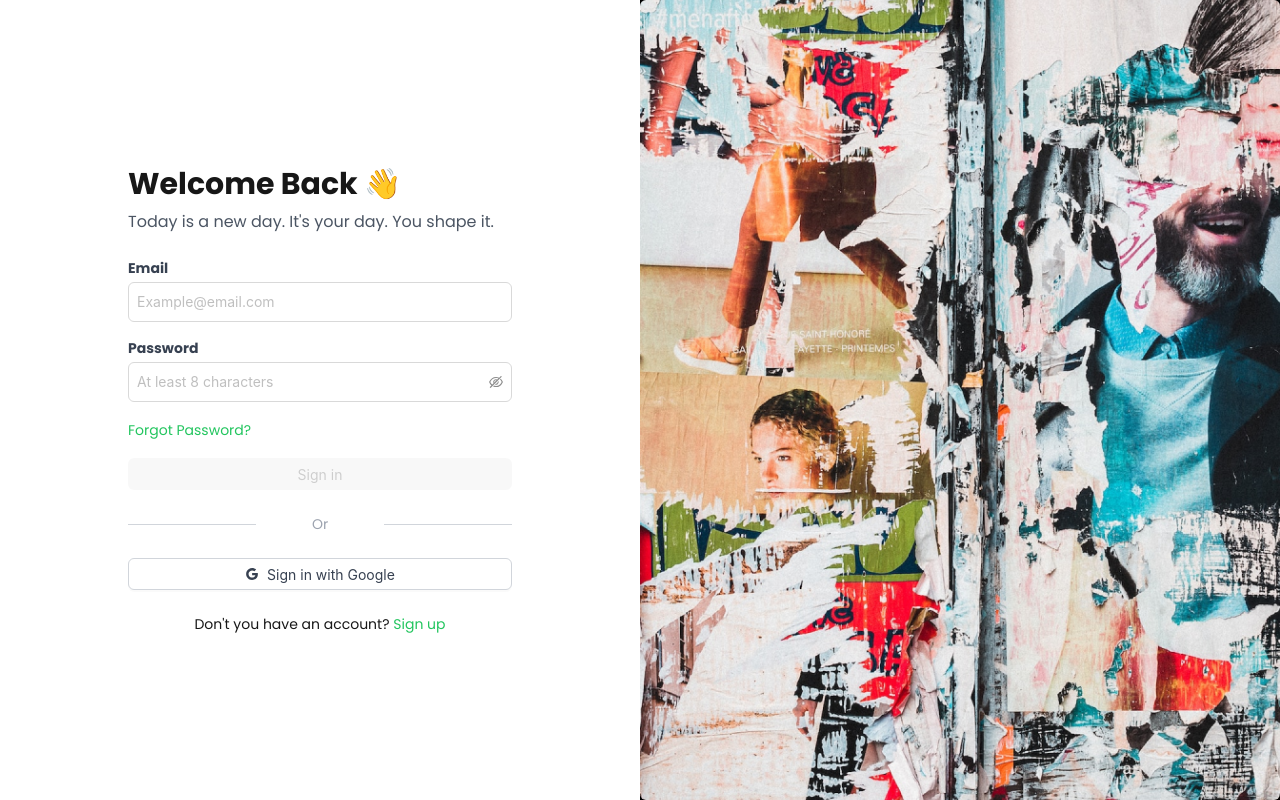
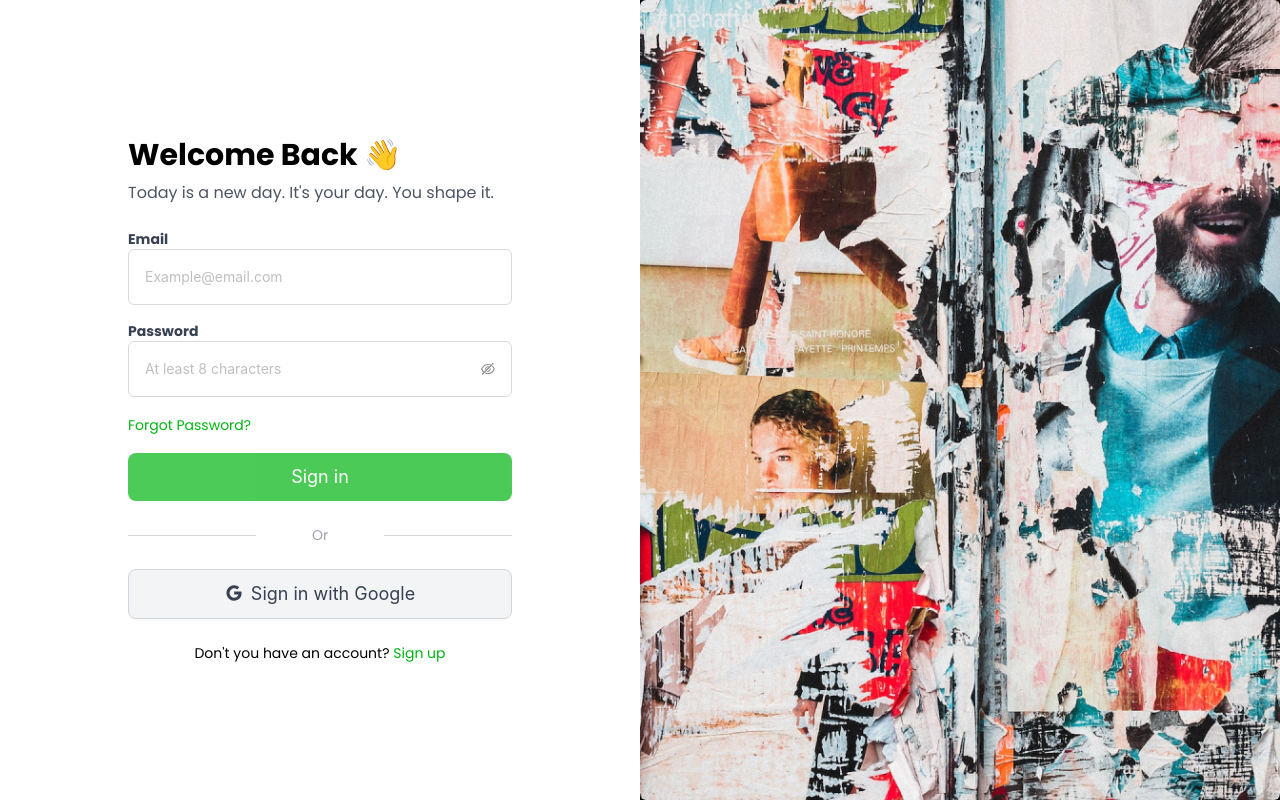
Before and after one commit to creativaPoetaLtd/que_code_fn, a Next.js app: page /auth/login in a window 1280 px wide. Built offline with nearby package versions, Linux system fonts and the light colour scheme.

Commit message:
feat: removing dark mode and changing layout for the project

```diff
--- a/app/auth/login/page.tsx
+++ b/app/auth/login/page.tsx
@@ -1,11 +1,15 @@
 'use client';
-import { Input, Button, notification } from 'antd';
+import { notification } from 'antd';
 import { GoogleOutlined } from '@ant-design/icons';
 import React, { useEffect, useState } from 'react';
 import { useRouter } from 'next/navigation';
 import axios from 'axios';
 import ImageSection from '../ImageSection';
 import baseUrl, { mainUrl } from '@/helpers/baseUrl';
+import Button from '@/components/ui/Button';
+import Input from '@/components/ui/Input';
+import InputPassword from '@/components/ui/InputPassword';
+import Label from '@/components/ui/Label';
 
 const LoginPage: React.FC = () => {
   const [email, setEmail] = useState('');
@@ -140,33 +144,32 @@ const LoginPage: React.FC = () => {
         </p>
         <form className="mt-6" onSubmit={(e) => e.preventDefault()}>
           <div className="mb-4">
-            <label htmlFor="email" className="block text-sm font-semibold text-gray-700">Email</label>
+            <Label htmlFor='email'>Email</Label>
             <Input
               type="email"
               value={email}
               onChange={(e) => setEmail(e.target.value)}
               placeholder="Example@email.com"
-              className="mt-1 p-2 rounded-md"
+              className="p-4 rounded-md"
             />
           </div>
           <div className="mb-4">
-            <label htmlFor="password" className="block text-sm font-semibold text-gray-700">Password</label>
-            <Input.Password
+            <Label htmlFor='password'>Password</Label>
+            <InputPassword
               value={password}
               onChange={(e) => setPassword(e.target.value)}
               placeholder="At least 8 characters"
-              className="mt-1 p-2 rounded-md"
             />
           </div>
 
-          <a href="forgot-password" className="text-sm text-green-500 hover:underline">
+          <a href="forgot-password" className="text-sm text-[#00B512] hover:underline">
             Forgot Password?
           </a>
 
           <Button
             type="primary"
             onClick={handleLogin}
-            className={`w-full mt-4 bg-green-500 border-none hover:bg-green-600
+            className={`w-full !mt-4 !py-6 text-lg rounded-lg border-none text-white hover:bg-[#2dc93d] hover:text-white
               ${loading || !email || !password ? 'opacity-70 cursor-not-allowed' : ''}`}
             loading={loading}
             disabled={!email || !password || loading}
@@ -183,14 +186,14 @@ const LoginPage: React.FC = () => {
 
         <Button
           icon={<GoogleOutlined />}
-          className="w-full flex justify-center items-center border-gray-300 text-gray-700 hover:bg-gray-100"
+          className="w-full flex justify-center text-lg py-6 items-center bg-gray-100 border-gray-300 text-gray-700 hover:text-white"
           onClick={handleGoogleLogin}
         >
           Sign in with Google
         </Button>
 
         <p className="mt-6 text-sm text-center">
-          {`Don't`} you have an account? <a href="/auth/signup" className="text-green-500 hover:underline">Sign up</a>
+          {`Don't`} you have an account? <a href="/auth/signup" className="text-[#00B512] hover:underline">Sign up</a>
         </p>
       </div>
       <ImageSection url="/art1.png" />
--- a/app/auth/signup/page.tsx
+++ b/app/auth/signup/page.tsx
@@ -1,6 +1,6 @@
 // pages/register.tsx
 'use client'
-import { Button } from 'antd';
+import Button from '@/components/ui/Button';
 import React from 'react';
 import { useRouter } from 'next/navigation';
 import ImageSection from '../ImageSection';
@@ -17,7 +17,7 @@ const RegisterPage: React.FC = () => {
   return (
     <div className="flex relative h-screen">
       <div className="flex flex-col justify-center lg:w-1/2 w-full md:px-32 px-4">
-      <h1 className="text-2xl flex text-center items-center mx-auto font-bold">
+        <h1 className="text-2xl flex text-center items-center mx-auto font-bold">
           You want to join us <span role="img" aria-label="wave">👋</span>
         </h1>
         <p className="mt-2 text-gray-600 flex text-center items-center mx-auto">
@@ -28,14 +28,14 @@ const RegisterPage: React.FC = () => {
           <Button
             type="primary"
             onClick={handleRegister}
-            className="w-full mb-4 bg-green-500 border-none hover:bg-green-600"
+            className="w-full mb-4 border-none "
           >
             Register as user
           </Button>
           <Button
             type="primary"
             onClick={handleFacilityRegister}
-            className="w-full bg-green-500 border-none hover:bg-green-600"
+            className="w-full  border-none "
           >
             Register as facility
           </Button>
@@ -48,8 +48,8 @@ const RegisterPage: React.FC = () => {
       </div>
       <ImageSection url="/art1.png" />
       <footer className="  justify-center mt-12 absolute text-sm bottom-8 left-[14%] w-1/2 text-gray-400">
-          © 2024 creativa poeta. All rights reserved.
-        </footer>
+        © 2024 creativa poeta. All rights reserved.
+      </footer>
     </div>
   );
 };
--- a/app/auth/signup/user/page.tsx
+++ b/app/auth/signup/user/page.tsx
@@ -1,10 +1,11 @@
 'use client'
-import { Button, notification } from 'antd';
+import { notification } from 'antd';
 import { GoogleOutlined } from '@ant-design/icons';
 import { useRouter } from 'next/navigation';
 import React, { useState } from 'react';
 import axios from 'axios';
 import ImageSection from '../../ImageSection';
+import Button from '@/components/ui/Button';
 import type { NotificationArgsProps } from 'antd';
 import baseUrl from '@/helpers/baseUrl';
 
@@ -223,8 +224,7 @@ const UserRegister: React.FC = () => {
                         type="primary"
                         onClick={submitForm}
                         disabled={loading || !formData.firstName || !formData.lastName || !formData.email || !formData?.password || !formData?.confirmPassword}
-                        className={`w-full mt-8 bg-green-500 border-none hover:bg-green-600 ${
-                            loading || !formData.firstName || !formData.lastName || !formData.email || !formData?.password || !formData?.confirmPassword
+                        className={`w-full mt-8 text-white border-none ${loading || !formData.firstName || !formData.lastName || !formData.email || !formData?.password || !formData?.confirmPassword
                             ? 'cursor-not-allowed opacity-40' : ''}`}
                     >
                         Sign in
@@ -236,7 +236,7 @@ const UserRegister: React.FC = () => {
                     </div>
                     <Button
                         icon={<GoogleOutlined />}
-                        className="w-full flex justify-center items-center border-gray-300 text-gray-700 hover:bg-gray-100"
+                        className="w-full flex justify-center items-center border-gray-300 bg-gray-100 text-gray-700 hover:text-white"
                     >
                         Sign in with Google
                     </Button>
--- a/app/globals.css
+++ b/app/globals.css
@@ -4,18 +4,16 @@
 
 :root {
   --background: #ffffff;
-  --foreground: #171717;
 }
 
-@media (prefers-color-scheme: dark) {
+/* @media (prefers-color-scheme: dark) {
   :root {
     --background: #0a0a0a;
     --foreground: #ededed;
   }
-}
+} */
 
 body {
-  color: var(--foreground);
   background: var(--background);
   font-family: Arial, Helvetica, sans-serif;
 }
--- a/components/landing_page/NavBar.tsx
+++ b/components/landing_page/NavBar.tsx
@@ -42,7 +42,11 @@ const Navbar = () => {
       </div>
 
       <div className="hidden md:flex">
-        <Button onClick={handleNavigate} className="border-white text-white" ghost>
+        <Button
+          onClick={handleNavigate}
+          className="border-[#00B512] px-8 py-4 text-md text-white transition-colors duration-500 ease-in-out hover:bg-[#1fd331]"
+          ghost
+        >
           Sign In
         </Button>
       </div>
--- a/components/landing_page/Other.tsx
+++ b/components/landing_page/Other.tsx
@@ -8,7 +8,7 @@ const Other: React.FC = () => {
 
         <div className="md:w-1/2 md:pl-12">
 
-          <h1 className="text-4xl md:text-5xl font-bold mb-6">
+          <h1 className="text-4xl text-white md:text-5xl font-bold mb-6">
           Are you ready to start?
           </h1>
           <p className="mb-8 text-gray-300">
--- /dev/null
+++ b/components/ui/Button.tsx
@@ -0,0 +1,15 @@
+'use client'
+import React from "react"
+import { Button as AntButton, ButtonProps } from "antd"
+
+interface CustomButtonProps extends ButtonProps {
+    className?: string;
+}
+
+const Button: React.FC<CustomButtonProps> = ({ className, ...props }) => {
+    return (
+        <AntButton {...props} className={`rounded-lg py-6 text-lg bg-[#00B512] hover:bg-[#1fd331] transition-colors duration-500 ease-in-out ${className}`} />
+    )
+}
+
+export default Button;
--- /dev/null
+++ b/components/ui/Input.tsx
@@ -0,0 +1,15 @@
+'use client'
+import React from 'react';
+import { Input as AntInput, InputProps } from 'antd';
+
+interface CustomInputProps extends InputProps {
+    className?: string;
+}
+
+const Input: React.FC<CustomInputProps> = ({ className, ...props }) => {
+    return (
+        <AntInput {...props} className={`p-4 rounded-md focus:ring-[#00B512] focus:border-[#00B512] ${className}`} />
+    )
+}
+
+export default Input;
--- /dev/null
+++ b/components/ui/InputPassword.tsx
@@ -0,0 +1,16 @@
+'use client'
+import React from 'react'
+import { Input } from 'antd'
+import { PasswordProps } from 'antd/es/input'
+
+interface CustomPasswordProps extends PasswordProps {
+    className?: string;
+}
+
+const InputPassword: React.FC<CustomPasswordProps> = ({ className, ...props }) => {
+    return (
+        <Input.Password {...props} className={`p-4 rounded-md ${className}`} />
+    )
+}
+
+export default InputPassword;
--- /dev/null
+++ b/components/ui/Label.tsx
@@ -0,0 +1,20 @@
+import React from "react";
+
+interface LabelProps {
+    htmlFor?: string;
+    children: React.ReactNode;
+    className?: string;
+}
+
+const Label: React.FC<LabelProps> = ({ htmlFor, children, className, ...props }) => {
+    return (
+        <label
+            htmlFor={htmlFor}
+            className={`block text-sm font-semibold text-gray-700 ${className || ''}`}
+        >
+            {children}
+        </label>
+    )
+}
+
+export default Label;
--- a/tailwind.config.ts
+++ b/tailwind.config.ts
@@ -5,7 +5,9 @@ const config: Config = {
     "./pages/**/*.{js,ts,jsx,tsx,mdx}",
     "./components/**/*.{js,ts,jsx,tsx,mdx}",
     "./app/**/*.{js,ts,jsx,tsx,mdx}",
+    "./node_modules/antd/**/*.{js,jsx,ts,tsx}",
   ],
+  important: true,
   theme: {
     extend: {
       colors: {
```
Lines whose indentation alone changed are shown as unchanged.
